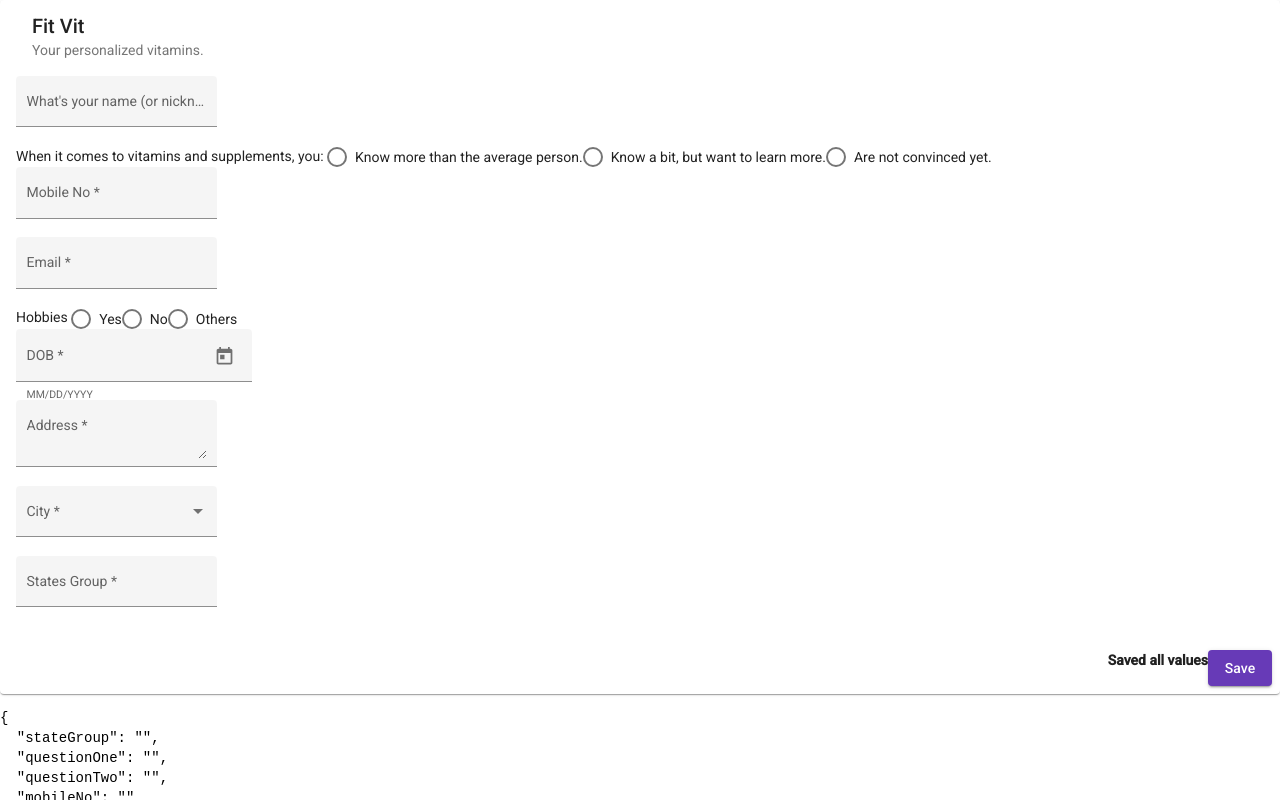
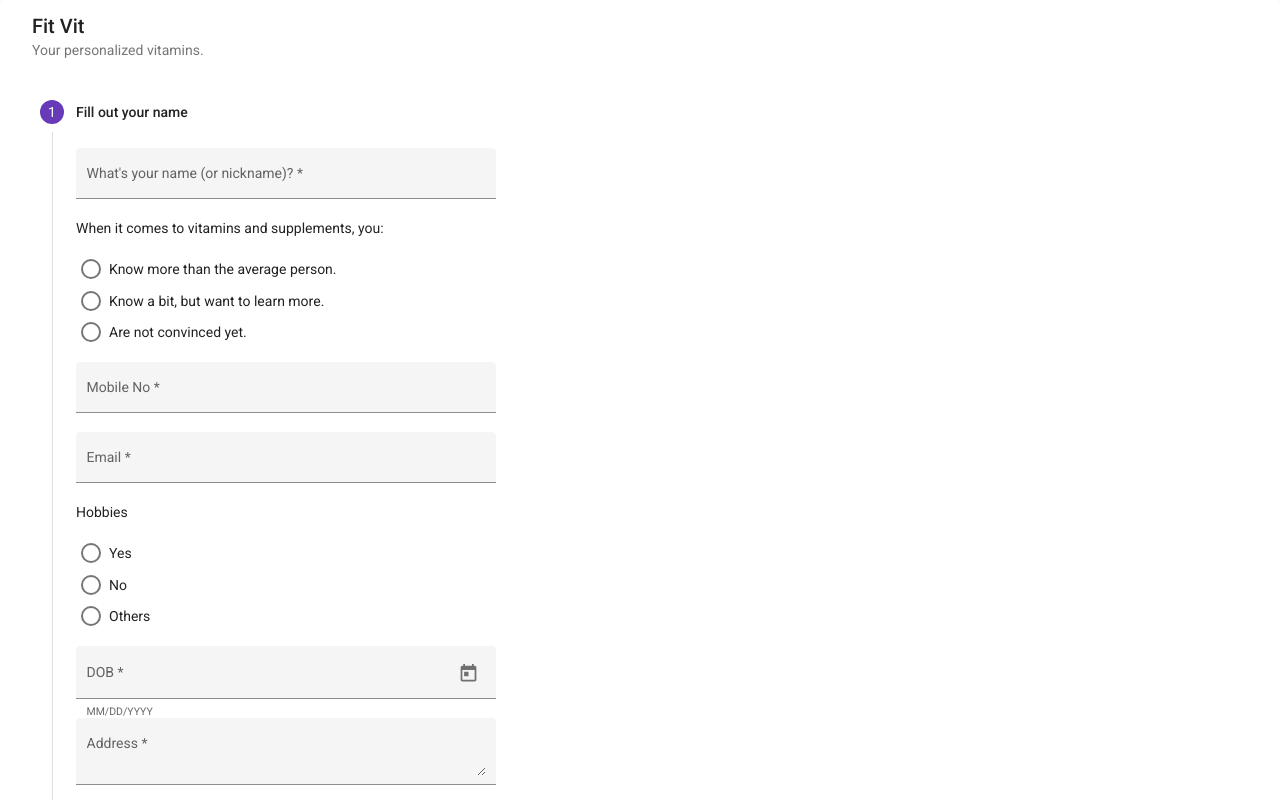
Before and after one commit to twetesaturday/syntechexam, an Angular app: page / in a window 1280 px wide. Shown: the top 800 px of the page. Built offline with nearby package versions, Linux system fonts and the light colour scheme.

Commit message:
added matstepper

```diff
--- a/src/app/form-builder/fields/autocomplete/autocomplete.component.html
+++ b/src/app/form-builder/fields/autocomplete/autocomplete.component.html
@@ -1,5 +1,7 @@
 <div [formGroup]="form">
-    <mat-form-field appearance="fill">
+    <mat-form-field
+        class="mat-form-field-wrapper"
+        appearance="fill">
         <mat-label>States Group</mat-label>
     <input type="text"
             matInput
--- a/src/app/form-builder/fields/autocomplete/autocomplete.component.scss
+++ b/src/app/form-builder/fields/autocomplete/autocomplete.component.scss
@@ -0,0 +1,4 @@
+.mat-form-field-wrapper  {
+    width: 30em;
+    margin-top: 1em;
+}
--- a/src/app/form-builder/fields/date/date.component.scss
+++ b/src/app/form-builder/fields/date/date.component.scss
@@ -0,0 +1,3 @@
+.mat-form-field {
+    width: 30em;
+}
--- a/src/app/form-builder/fields/dropdown/dropdown.component.scss
+++ b/src/app/form-builder/fields/dropdown/dropdown.component.scss
@@ -0,0 +1,3 @@
+.mat-form-field {
+    width: 30em;
+}
--- a/src/app/form-builder/fields/radio/radio.component.html
+++ b/src/app/form-builder/fields/radio/radio.component.html
@@ -4,9 +4,11 @@
         {{control.label}}
     </mat-label>
     <mat-radio-group
+        class="radio-group"
         aria-label="Select an option"
         [formControlName]="control.id">
         <mat-radio-button
+            class="radio-button"
             *ngFor="let option of control.options"
             value="{{ option.key }}"
             (change)="onRadioChange($event)">
@@ -15,6 +17,7 @@
     </mat-radio-group>
 
     <mat-form-field
+        class="mat-form-field-wrapper"
         *ngIf="isOthersSelected"
         appearance="fill">
         <mat-label>{{ control.label }}</mat-label>
--- a/src/app/form-builder/fields/radio/radio.component.scss
+++ b/src/app/form-builder/fields/radio/radio.component.scss
@@ -0,0 +1,14 @@
+.radio-group {
+    display: flex;
+    flex-direction: column;
+    margin: 15px 0;
+}
+
+.radio-button {
+  margin: 5px;
+}
+
+.mat-form-field-wrapper  {
+  width: 30em;
+  margin-top: 1em;
+}
--- a/src/app/form-builder/fields/text-box/text-box.component.scss
+++ b/src/app/form-builder/fields/text-box/text-box.component.scss
@@ -0,0 +1,3 @@
+.mat-form-field {
+    width: 30em;
+}
--- a/src/app/form-builder/form-builder.component.html
+++ b/src/app/form-builder/form-builder.component.html
@@ -1,13 +1,16 @@
-<form
-    [formGroup]="formGroupData">
  <mat-card>
-
     <mat-card-header>
         <mat-card-title>Fit Vit</mat-card-title>
         <mat-card-subtitle>Your personalized vitamins.</mat-card-subtitle>
     </mat-card-header>
 
     <mat-card-content>
+        <mat-stepper
+            orientation="vertical"
+            #stepper>
+            <mat-step [stepControl]="formGroupData">
+                <form [formGroup]="formGroupData">
+                <ng-template matStepLabel>Fill out your name</ng-template>
                     <div *ngFor="let control of formData">
                         <div [ngSwitch]="control.type">
 
@@ -47,17 +50,43 @@
                             </div>
                         </div>
                     </div>
-
+                <div>
+                    <button mat-button matStepperNext>Next</button>
+                </div>
+                </form>
+            </mat-step>
+            <!-- <mat-step [stepControl]="secondFormGroup">
+                <form [formGroup]="secondFormGroup">
+                <ng-template matStepLabel>Fill out your address</ng-template>
+                <mat-form-field appearance="fill">
+                    <mat-label>Address</mat-label>
+                    <input matInput formControlName="secondCtrl" placeholder="Ex. 1 Main St, New York, NY"
+                            required>
+                </mat-form-field>
+                <div>
+                    <button mat-button matStepperPrevious>Back</button>
+                    <button mat-button matStepperNext>Next</button>
+                </div>
+                </form>
+            </mat-step> -->
+            <mat-step>
+                <ng-template matStepLabel>Done</ng-template>
+                <p>You are now done.</p>
+                <div>
+                <button mat-button matStepperPrevious>Back</button>
+                <button mat-button (click)="stepper.reset()">Reset</button>
+                </div>
+            </mat-step>
+            </mat-stepper>
     </mat-card-content>
 
-        <mat-card-actions align="end">
+    <!-- <mat-card-actions align="end">
         <strong>Saved all values</strong>
         <button
             type="submit"
             mat-raised-button
             color="primary">Save</button>
-        </mat-card-actions>
+    </mat-card-actions> -->
 </mat-card>
 
 <pre>{{ formGroupData.value | json }}</pre>
-</form>
--- a/src/app/form-builder/form-builder.component.ts
+++ b/src/app/form-builder/form-builder.component.ts
@@ -14,6 +14,7 @@
   @Input() formGroupData!: FormGroup;
 
   eFormControlType = FormControlType;
+  secondFormGroup!: FormGroup;
 
   constructor(private formService: FormService, private _formBuilder: FormBuilder) { }
 
@@ -24,6 +25,10 @@
 
   initializeFormGroups() {
     this.formGroupData = this._formBuilder.group({
+      stateGroup: '',
+    });
+
+    this.secondFormGroup = this._formBuilder.group({
       stateGroup: '',
     });
   }
@@ -38,9 +43,13 @@
 
   createFormControl() {
     this.formData.forEach((element: FormData) => {
-      element.validators.forEach((validator: FormValidators) => {
-        this.formGroupData.addControl(element.id, new FormControl('', this._getValidators(validator)));
-      })
+      if (element.validators) {
+        element.validators.forEach((validator: FormValidators) => {
+          this.formGroupData.addControl(element.id, new FormControl('', this._getValidators(validator)));
+        })
+      } else {
+        this.formGroupData.addControl(element.id, new FormControl(''));
+      }
     });
   }
 
```
Lines whose indentation alone changed are shown as unchanged.
